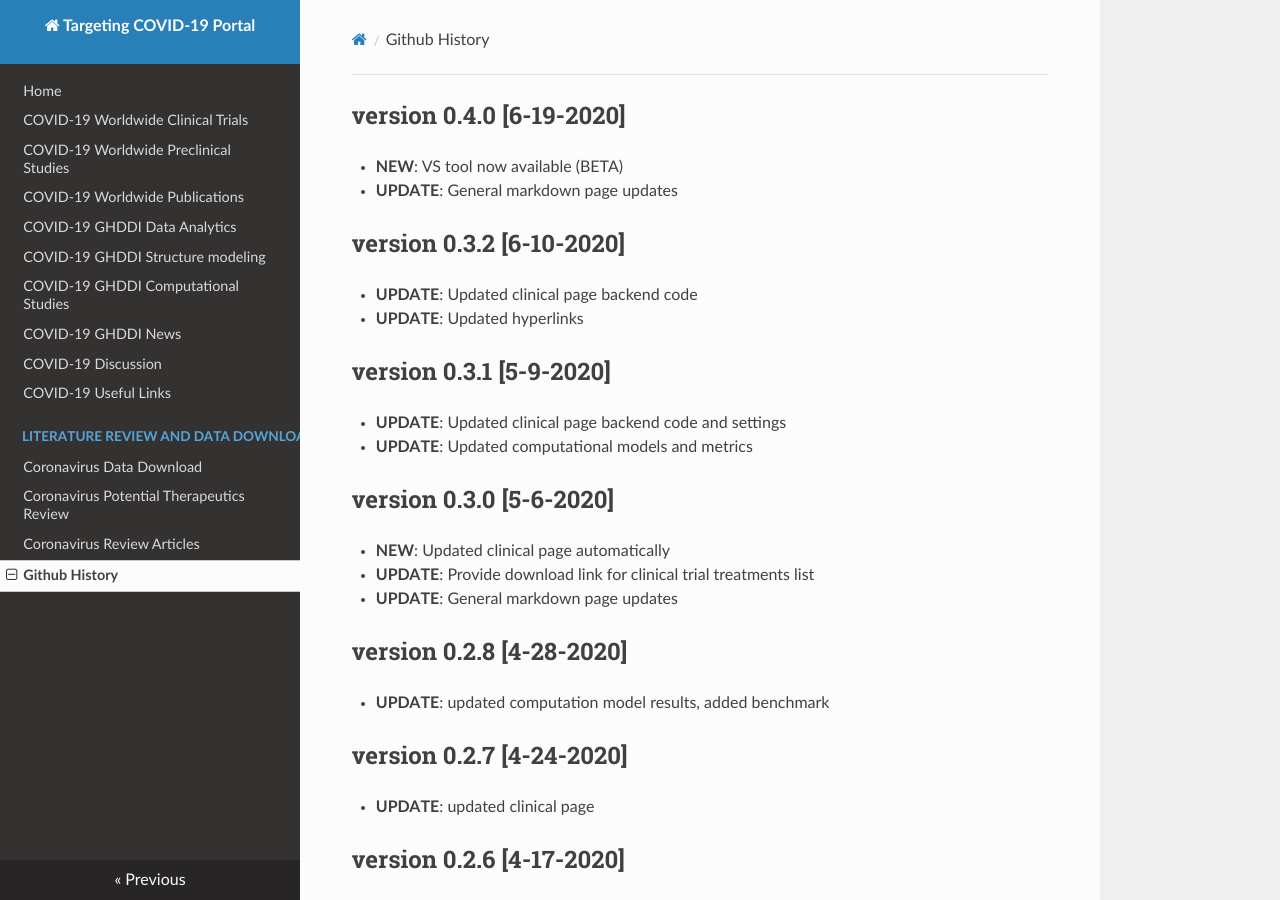
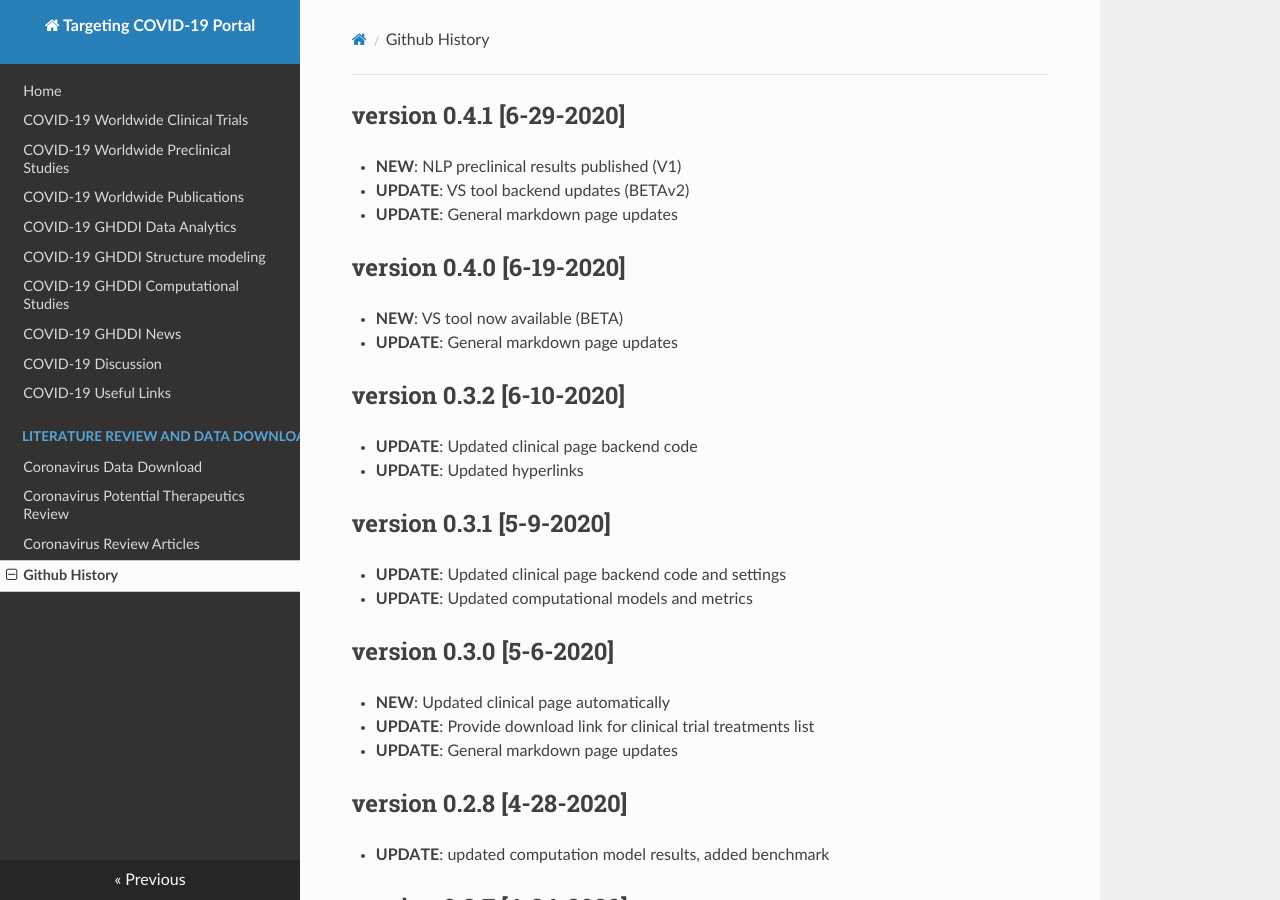
Before and after one commit to GHDDI-AILab/Targeting2019-nCoV, an MkDocs documentation site: the page built from docs/history.md, in a window 1280 px wide and 900 px high. Built offline with MkDocs 1.6.1, drawn with Linux system fonts in a browser that asks for light colours; nearby versions of some CDN libraries.

Commit message:
Update history.md

```diff
--- a/docs/history.md
+++ b/docs/history.md
@@ -1,3 +1,8 @@
+## version 0.4.1 [6-29-2020]
+* **NEW**: NLP preclinical results published (V1)
+* **UPDATE**: VS tool backend updates (BETAv2)
+* **UPDATE**: General markdown page updates
+
 ## version 0.4.0 [6-19-2020]
 * **NEW**: VS tool now available (BETA)
 * **UPDATE**: General markdown page updates
```
